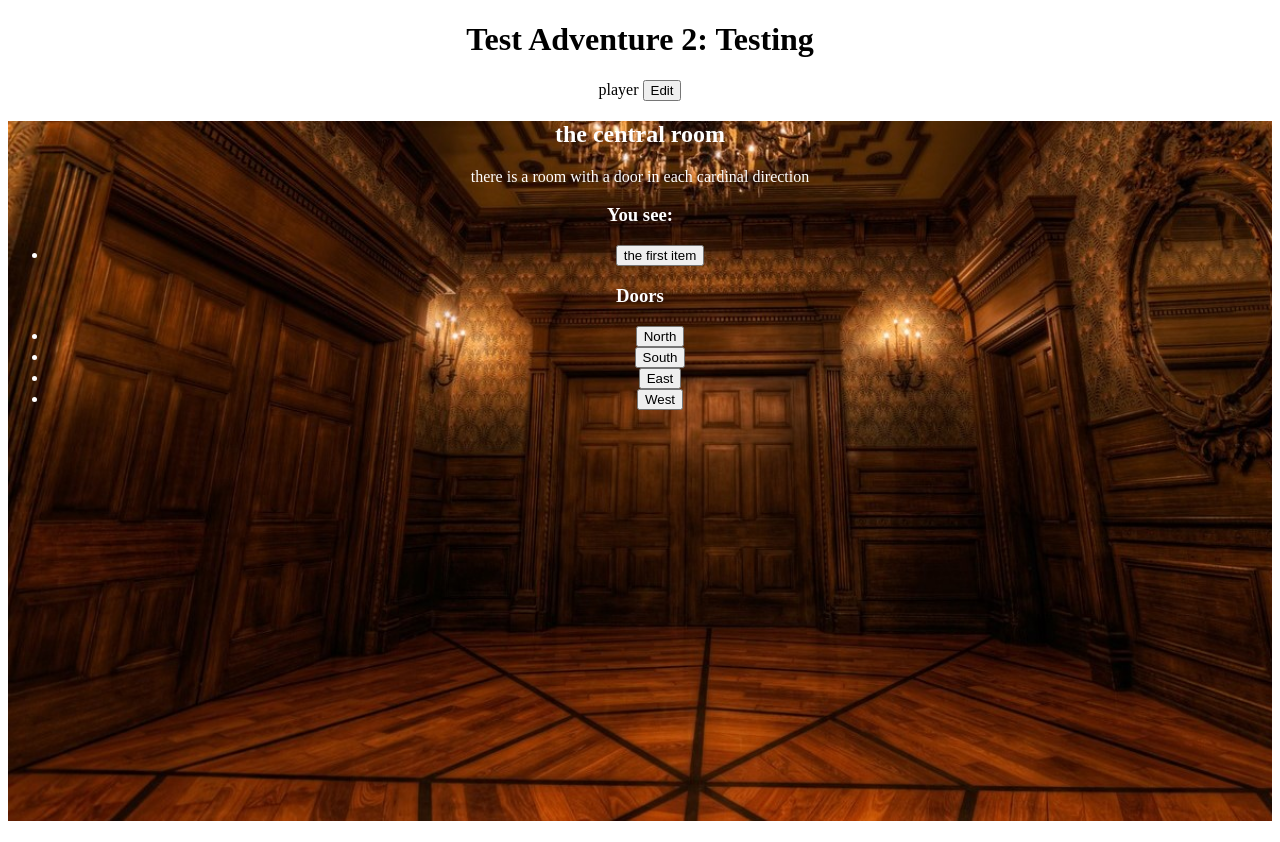
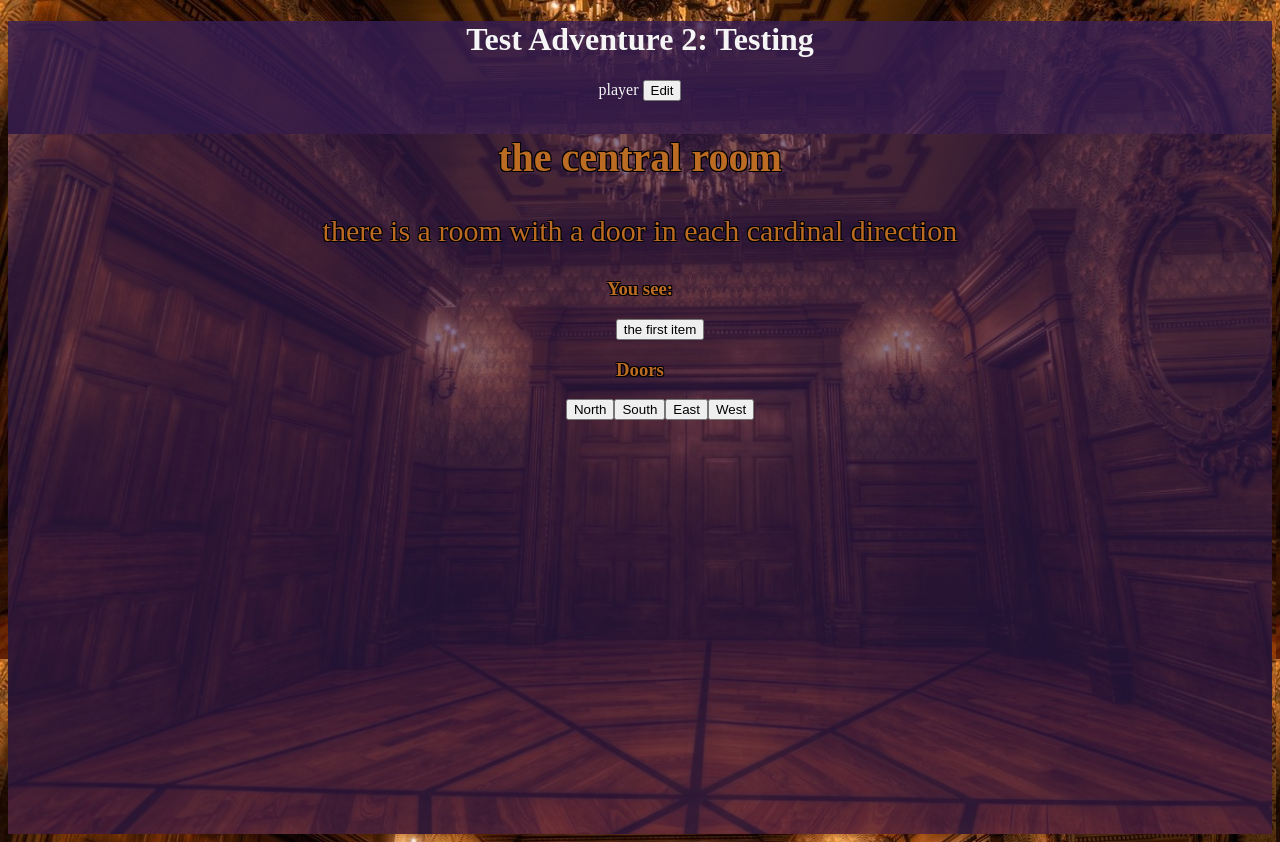
Before and after one commit to pereztjacob/state-games, a React app: page / in a window 1280 px wide. Built offline with nearby package versions, Linux system fonts and the light colour scheme; some packages are replaced by stand-ins of ours.

Commit message:
more styling

```diff
--- a/src/components/Room.css
+++ b/src/components/Room.css
@@ -1,5 +1,27 @@
 .room{
   background-size: cover;
   height: 700px;
-  color: white;
+  color: rgb(187, 108, 34);
+  text-shadow:
+  -1px -1px 0 #000,
+  1px -1px 0 #000,
+  -1px 1px 0 #000,
+  1px 1px 0 #000;
 }
+
+h2{
+  font-size: 40px;
+}
+
+p{
+  font-size: 30px;
+}
+
+li{
+  display: inline;
+}
+
+#roomLayer{
+  height: 100%;
+  background-color: rgba(56, 30, 85, 0.6);
+}
--- a/src/components/Room.js
+++ b/src/components/Room.js
@@ -16,6 +16,7 @@ export default class Room extends Component{
 
     return (
       <div className="room" style={{ backgroundImage: `url(${image})` }}>
+        <div id="roomLayer">
           <h2>{title}</h2>
           <p>{description}</p>
           { items.length > 0 && <h3>You see:</h3> }
@@ -30,6 +31,7 @@ export default class Room extends Component{
           </ul>
           {action && <p className = "action">{action}</p>}
         </div>
+      </div>
     );
   }
 }
--- a/src/index.html
+++ b/src/index.html
@@ -7,6 +7,9 @@
     <title>Project</title>
 </head>
 <body>
+  <div id="layer">
     <div id="root"></div>
-</body>
+  </div>
+  </body>
+  <script src='http://use.edgefonts.net/de-walpergens-pica.js'></script>
 </html>
--- a/src/styles/main.css
+++ b/src/styles/main.css
@@ -1,3 +1,11 @@
 body{
     text-align: center;
+    background-image: url('../resources/central.jpg');
+    color: whitesmoke;
+    font-family: 'Times New Roman';
+    font-style: bold;
+  }
+
+#layer{
+    background-color: rgba(56, 30, 85, 0.8);
 }
```
Lines whose indentation alone changed are shown as unchanged.
